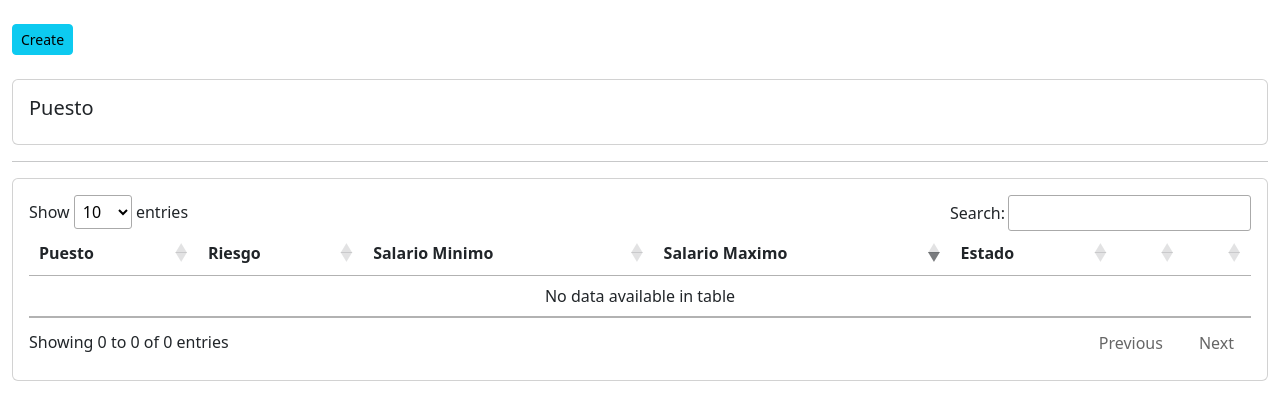
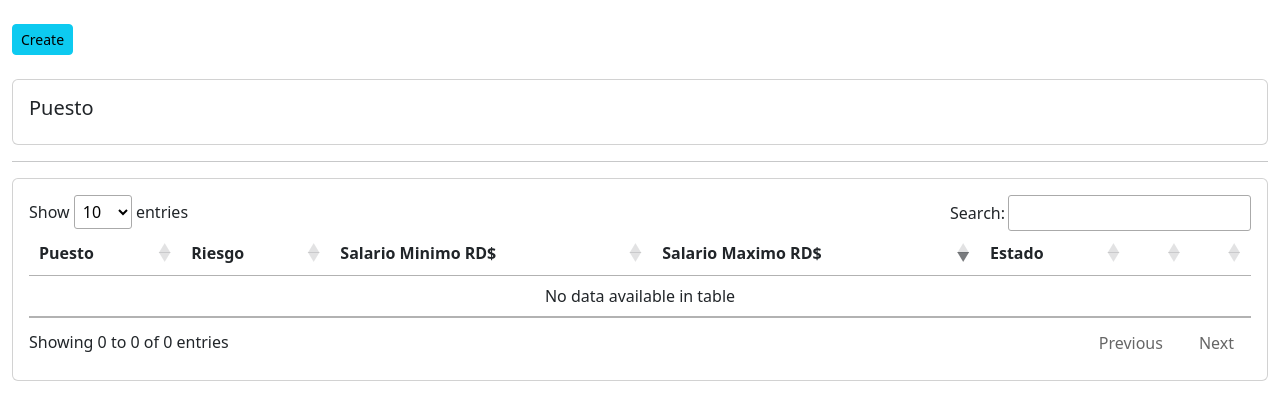
Before and after one commit to MoscatN/PythonProjects, a Django app: template RecursosHumanos/RHApp/templates/puesto.html in a window 1280 px wide. Shown: the part 70-490 px from the top of the page. Run offline with Django 4.2, Linux system fonts and the light colour scheme; the template is opened without the code that fills it, so the values that code supplies are empty; some libraries are stand-ins or nearby versions.

Commit message:
Final Version

```diff
--- a/RecursosHumanos/RHApp/templates/candidatosForm.html
+++ b/RecursosHumanos/RHApp/templates/candidatosForm.html
@@ -7,7 +7,7 @@
       {% csrf_token %}
 
     <div class="row">
-        <div class="col-md-1">
+        <div class="col-md-3">
                           {{ form.as_p }}
         </div>
     </div>
--- a/RecursosHumanos/RHApp/templates/deleteEmpleados.html
+++ b/RecursosHumanos/RHApp/templates/deleteEmpleados.html
@@ -6,7 +6,7 @@
 
 <form action="{% url 'delete_empleados' item.id %}" method="POST">
   {% csrf_token %}
-  <a href="/idiomas" class="btn btn-info">Cancel</a>
+  <a href="/empleados" class="btn btn-info">Cancel</a>
 
   <input type="submit" name="Delete" placeholder="Delete" class="btn btn-danger">
 </form>
--- a/RecursosHumanos/RHApp/templates/puesto.html
+++ b/RecursosHumanos/RHApp/templates/puesto.html
@@ -22,8 +22,8 @@
                     <tr>
                         <th>Puesto</th>
                         <th>Riesgo</th>
-                        <th>Salario Minimo</th>
-                        <th>Salario Maximo</th>
+                        <th>Salario Minimo RD$</th>
+                        <th>Salario Maximo RD$</th>
                         <th>Estado</th>
                         <th></th>
                         <th></th>
--- a/RecursosHumanos/RHApp/templates/puestoForm.html
+++ b/RecursosHumanos/RHApp/templates/puestoForm.html
@@ -7,7 +7,7 @@
       {% csrf_token %}
 
     <div class="row">
-        <div class="col-md-2">
+        <div class="col-md-3">
                           {{ form.as_p }}
         </div>
     </div>
```
